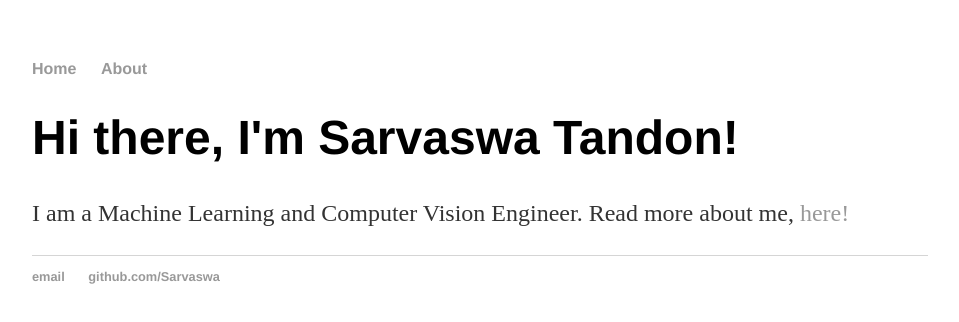
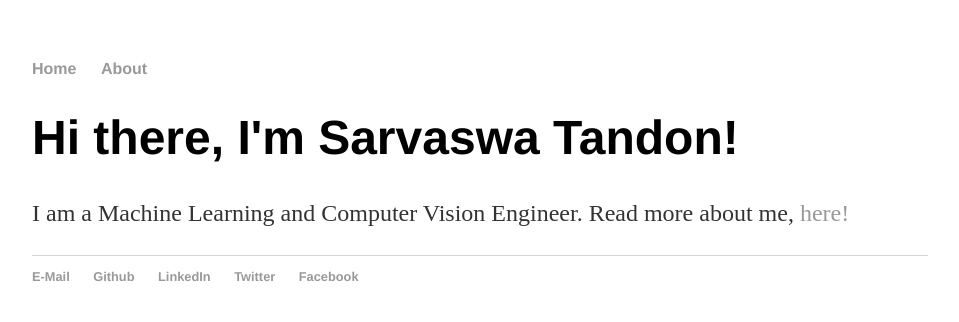
Before and after one commit to Sarvaswa/sarvaswa.github.io, a plain HTML site: page index.html in a window 1280 px wide. Shown: the whole page, without its empty margins (160-1119 px from the left). Drawn offline with Linux system fonts and the light colour scheme.

Commit message:
adding more contact links

```diff
--- a/index.html
+++ b/index.html
@@ -19,8 +19,11 @@
 		</div>
 		<footer>
     		<ul>
-        		<li><a href="mailto:savvy235@gmail.com">email</a></li>
-        		<li><a href="https://github.com/Sarvaswa">github.com/Sarvaswa</a></li>
+        		<li><a href="mailto:savvy235@gmail.com">E-Mail</a></li>
+        		<li><a href="https://www.github.com/Sarvaswa">Github</a></li>
+			<li><a href="https://www.linkedin.com/in/sarvaswa-tandon-9a0b4075">LinkedIn</li>
+			<li><a href="https://www.twitter.com/SarvaswaTandon">Twitter</li>
+			<li><a href="https://www.facebook.com/sarvaswa">Facebook</li>
 			</ul>
 		</footer>
 	</body>
```
